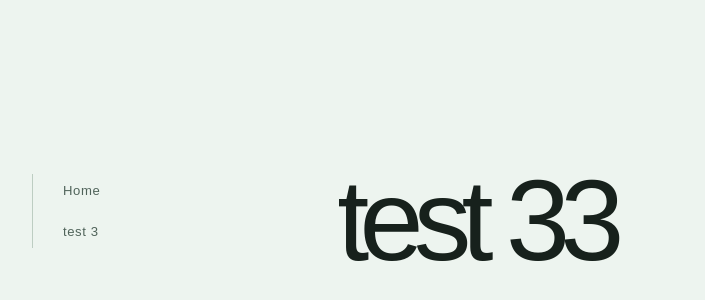
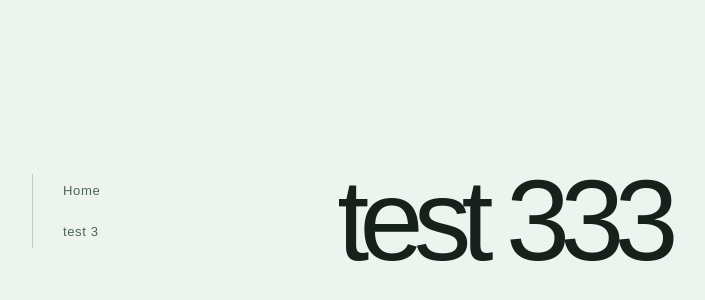
Before and after one commit to pandesigner/michal-astro, a plain HTML site: page test-33.html in a window 1280 px wide. Shown: the part 162-462 px from the top of the page, without its empty margins (8-713 px from the left). Drawn offline with Linux system fonts and the light colour scheme.

Commit message:
changed to 333

```diff
--- a/test-33.html
+++ b/test-33.html
@@ -7,7 +7,7 @@
     <link rel="stylesheet" href="styles.css">
   </head>
   <body>
-    <h1>test 33</h1>
+    <h1>test 333</h1>
     <nav>
       <a href="index.html">Home</a>
       <a href="test-3.html">test 3</a>
```
